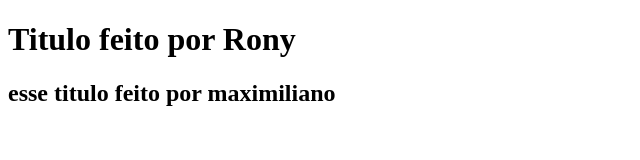
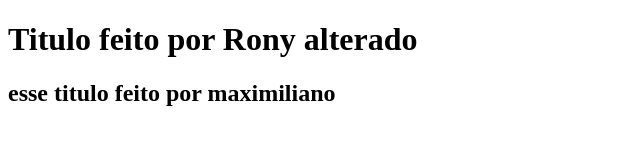
Before and after one commit to rony10119/projeto-git, a plain HTML site: page index.html in a window 1280 px wide. Shown: the whole page, without its empty margins (0-640 px from the left). Drawn offline with Linux system fonts and the light colour scheme.

Commit message:
Titulo 2 alterado por Rony

```diff
--- a/index.html
+++ b/index.html
@@ -6,7 +6,7 @@
     <title>git e githubs</title>
 </head>
 <body>
-    <h1>Titulo feito por Rony</h1>
+    <h1>Titulo feito por Rony alterado</h1>
     <h2>esse titulo feito por maximiliano</h2>
 
 </body>
```
